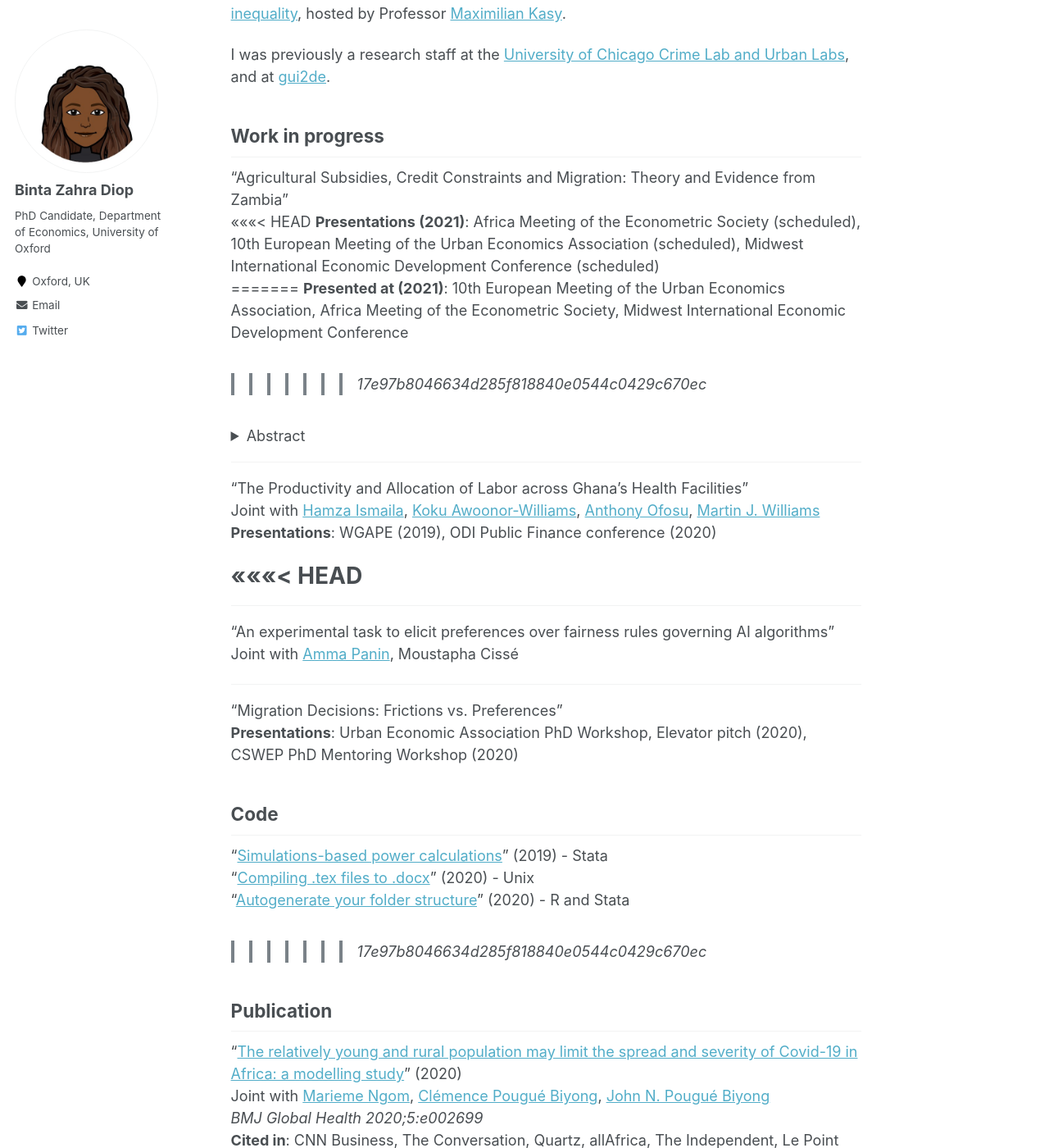
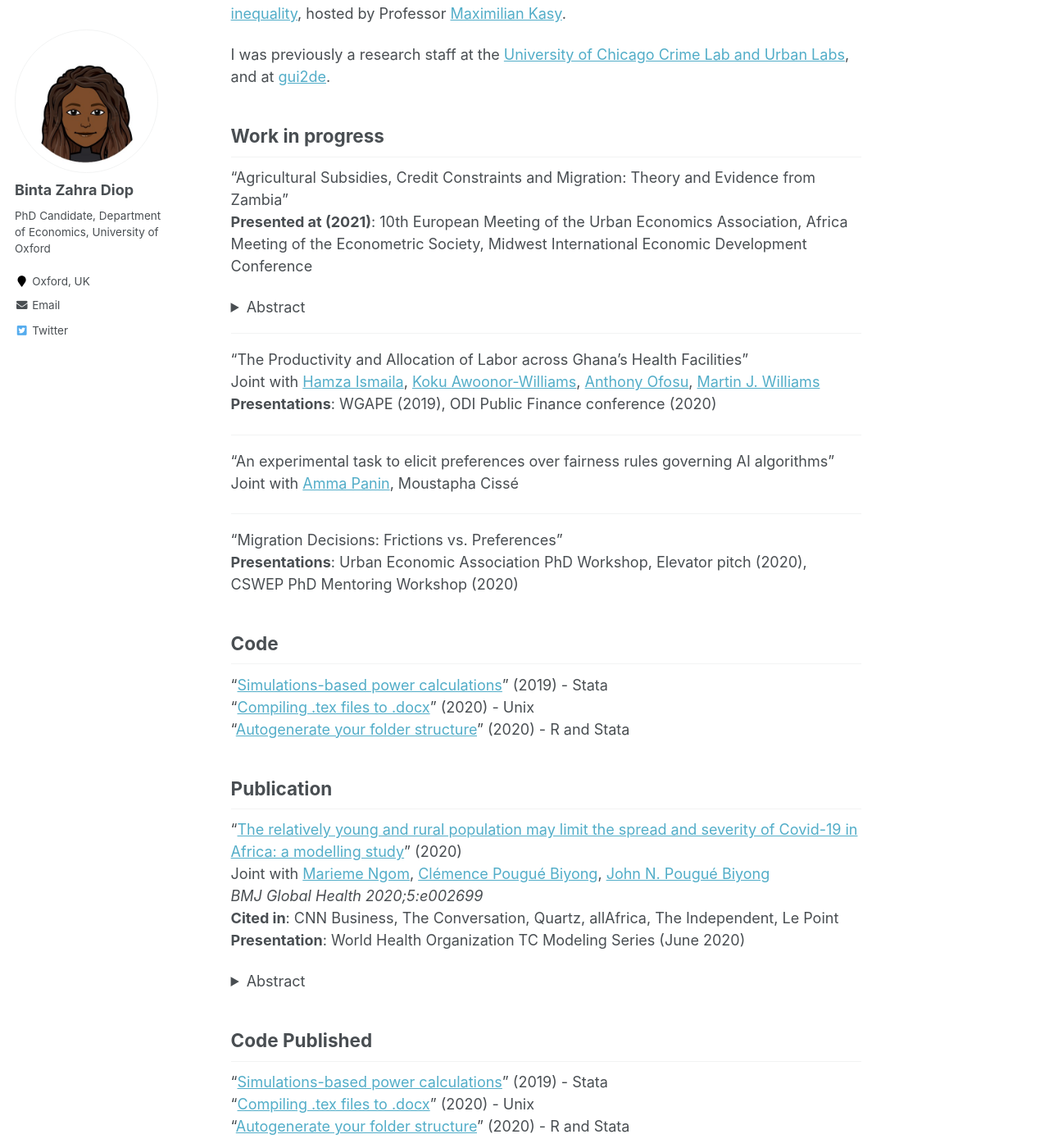
Before and after one commit to bzdiop/bzdiop.github.io, a Jekyll site: the page built from _pages/about.md, in a window 1280 px wide and 1400 px high, scrolled down 410 px. Shown: the whole window at 82% size. Built offline with Jekyll 4.4.1, drawn with Linux system fonts in a browser that asks for light colours.

Commit message:
remove conflicts

```diff
--- a/_pages/about.md
+++ b/_pages/about.md
@@ -20,11 +20,7 @@
 ## Work in progress
 
 "Agricultural Subsidies, Credit Constraints and Migration: Theory and Evidence from Zambia"
-<<<<<<< HEAD
-**Presentations (2021)**: Africa Meeting of the Econometric Society (scheduled), 10th European Meeting of the Urban Economics Association (scheduled), Midwest International Economic Development Conference (scheduled)
-=======
 **Presented at (2021)**: 10th European Meeting of the Urban Economics Association, Africa Meeting of the Econometric Society, Midwest International Economic Development Conference
->>>>>>> 17e97b8046634d285f818840e0544c0429c670ec
 <details>
 <summary>Abstract</summary>
   <p style="text-align:justify">
@@ -40,8 +36,6 @@
 Joint with [Hamza Ismaila](https://www.researchgate.net/profile/Hamza_Ismaila), [Koku Awoonor-Williams](https://www.africahealthpot.org/profilesingle.php?id=2), [Anthony Ofosu](https://www.researchgate.net/profile/Anthony_Ofosu), [Martin J. Williams](https://martinjwilliams.com/)
 **Presentations**: WGAPE (2019), ODI Public Finance conference (2020)
 
-<<<<<<< HEAD
-=======
  ****
 "An experimental task to elicit preferences over fairness rules governing AI algorithms"
 Joint with [Amma Panin](http://ammapanin.com/), Moustapha Cissé
@@ -55,7 +49,6 @@
 "[Compiling .tex files to .docx](https://www.csae.ox.ac.uk/materials/coderscorner/1010/coderscornermt19week4fm1.pdf)" (2020) - Unix
 "[Autogenerate your folder structure](https://www.csae.ox.ac.uk/materials/coderscorner/1129/coderscornermt20week3sp-v2.pdf)" (2020) - R and Stata
 
->>>>>>> 17e97b8046634d285f818840e0544c0429c670ec
 
 ## Publication
 "[The relatively young and rural population may limit the spread and severity of Covid-19 in Africa: a modelling study](https://gh.bmj.com/content/5/5/e002699)" (2020)
```
